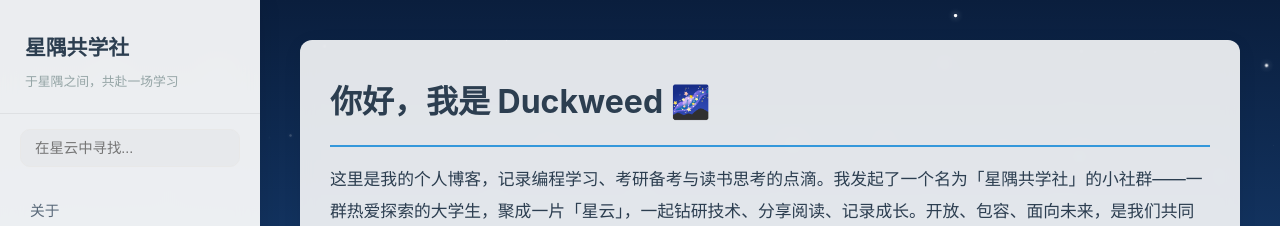
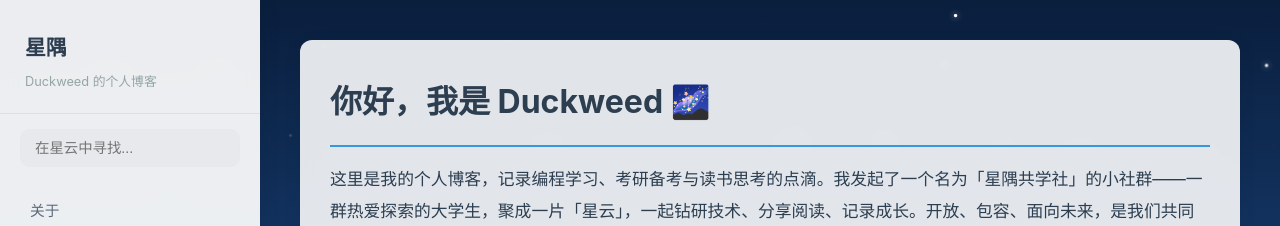
Before and after one commit to Duckweed-yhb/Duckweed-yhb.github.io, a Jekyll site: the page built from index.html, in a window 1280 px wide. Shown: the top 226 px of the page. Built offline with Jekyll 4.4.1, drawn with Linux system fonts in a browser that asks for light colours; comment, search, counter and statistics services are not loaded.

Commit message:
refactor: 博客站名由「星隅共学社」更名为「星隅」
将博客站名与社群名区分开，避免混淆。

- 博客站名：星隅共学社 → 星隅
- 社群名：星隅共学社（保留不变）

改动文件：
- _config.yml：title 改为「星隅」，description 说明博客与社群的关系
- _includes/sidebar.html：侧边栏 logo 改为「星隅」，标语改为「Duckweed 的个人博客」
- pages/exhibition.html：项目卡片博客站名同步为「星隅」

「星隅」取意「星空的角落」，呼应博客的星空主题与浪漫气质，
同时与发起的社群「星隅共学社」形成清晰的层级关系。

```diff
--- a/_config.yml
+++ b/_config.yml
@@ -1,8 +1,8 @@
 # ===================== 站点核心配置 =====================
-title: 星隅共学社
+title: 星隅
 email: 3071974740@qq.com
 description: >-
-  Duckweed 的个人博客：记录编程学习、考研备考与读书思考，也有一群热爱探索的大学生一起交流成长。
+  Duckweed 的个人博客，于星隅之间记录编程、考研与读书的点滴。这里也是「星隅共学社」的线上据点。
 baseurl: "" # 根目录部署无需修改
 url: "https://Duckweed-yhb.github.io" # GitHub Pages 地址
 timezone: Asia/Shanghai # 时区：上海
--- a/_includes/sidebar.html
+++ b/_includes/sidebar.html
@@ -1,8 +1,8 @@
 <aside class="site-sidebar" id="sidebar">
   <!-- Logo 区域 -->
   <div class="sidebar-header">
-    <a class="sidebar-logo" href="{{ '/' | relative_url }}">星隅共学社</a>
-    <p class="sidebar-tagline">于星隅之间，共赴一场学习</p>
+    <a class="sidebar-logo" href="{{ '/' | relative_url }}">星隅</a>
+    <p class="sidebar-tagline">Duckweed 的个人博客</p>
   </div>
 
   <!-- 搜索区域 -->
--- a/pages/exhibition.html
+++ b/pages/exhibition.html
@@ -248,7 +248,7 @@ render_with_liquid: true
     <hr class="card-divider">
     <div id="project" class="card-content">
       <ul class="card-list">
-        <li><a href="https://github.com/Duckweed-yhb/Duckweed-yhb.github.io" target="_blank" style="color:#3498db; text-decoration:none;">星隅共学社（个人博客站）</a> — 本站，Jekyll + GitHub Pages 构建</li>
+        <li><a href="https://github.com/Duckweed-yhb/Duckweed-yhb.github.io" target="_blank" style="color:#3498db; text-decoration:none;">星隅（个人博客站）</a> — 本站，Jekyll + GitHub Pages 构建</li>
       </ul>
     </div>
   </div>
```
